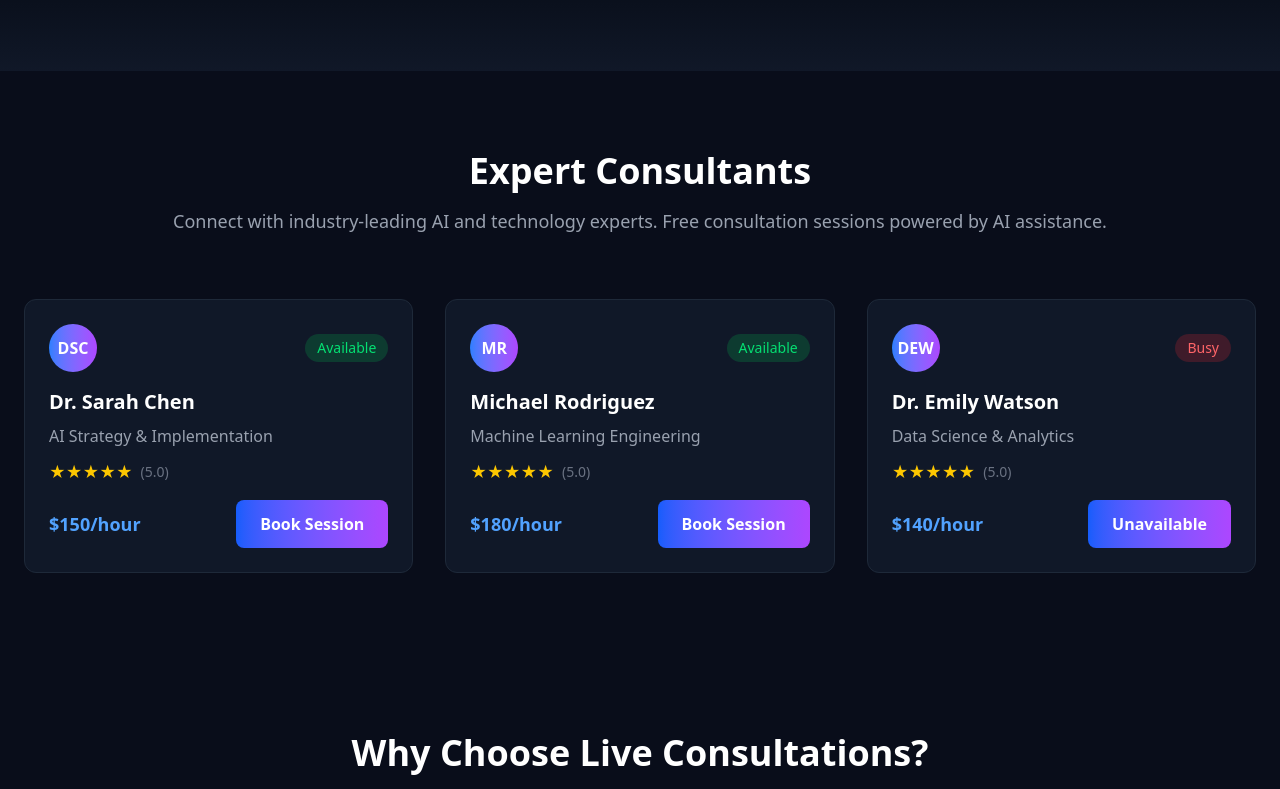
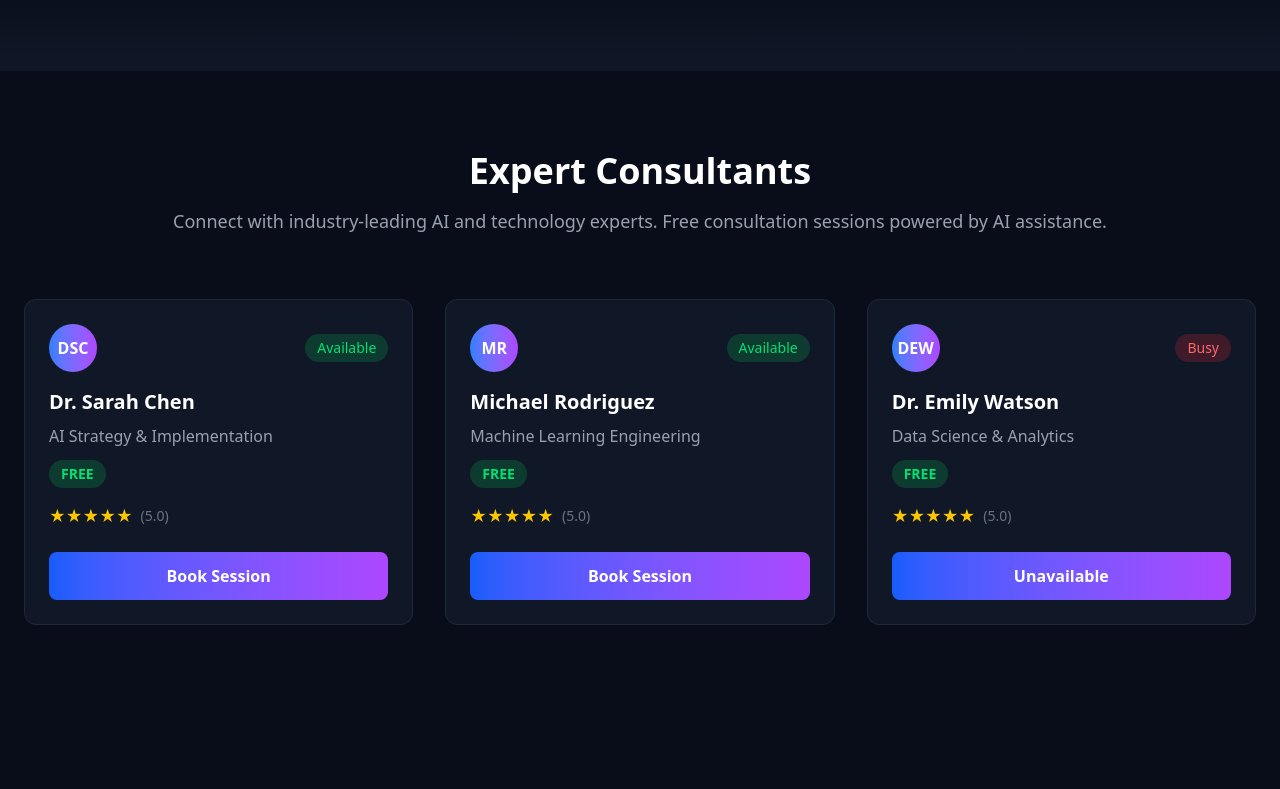
Before and after one commit to husainf4l/aqlaan, a Next.js app: page /consultations in a window 1280 px wide. Shown: the part 419-1208 px from the top of the page. Built offline with nearby package versions, Linux system fonts and the light colour scheme.

Commit message:
Remove prices from consultations and add FREE badge

```diff
--- a/src/app/consultations/page.tsx
+++ b/src/app/consultations/page.tsx
@@ -128,22 +128,23 @@
                   </h3>
                   <p className="text-gray-400 mb-3">{consultant.specialty}</p>
 
-                  <div className="flex items-center mb-4">
+                  <div className="bg-green-500/20 text-green-400 text-sm font-semibold px-3 py-1 rounded-full inline-block mb-4">
+                    FREE
+                  </div>
+
+                  <div className="flex items-center mb-6">
                     <div className="flex text-yellow-400 mr-2">
                       {'★'.repeat(consultant.rating)}
                     </div>
                     <span className="text-sm text-gray-500">({consultant.rating}.0)</span>
                   </div>
 
-                  <div className="flex items-center justify-between">
-                    <span className="text-lg font-bold text-blue-400">{consultant.price}</span>
-                    <Button
-                      className="bg-linear-to-r from-blue-600 to-purple-500 hover:from-blue-700 hover:to-purple-600"
-                      disabled={!consultant.available}
-                    >
-                      {consultant.available ? 'Book Session' : 'Unavailable'}
-                    </Button>
-                  </div>
+                  <Button
+                    className="w-full bg-linear-to-r from-blue-600 to-purple-500 hover:from-blue-700 hover:to-purple-600"
+                    disabled={!consultant.available}
+                  >
+                    {consultant.available ? 'Book Session' : 'Unavailable'}
+                  </Button>
                 </Card>
               </FadeIn>
             ))}
```
